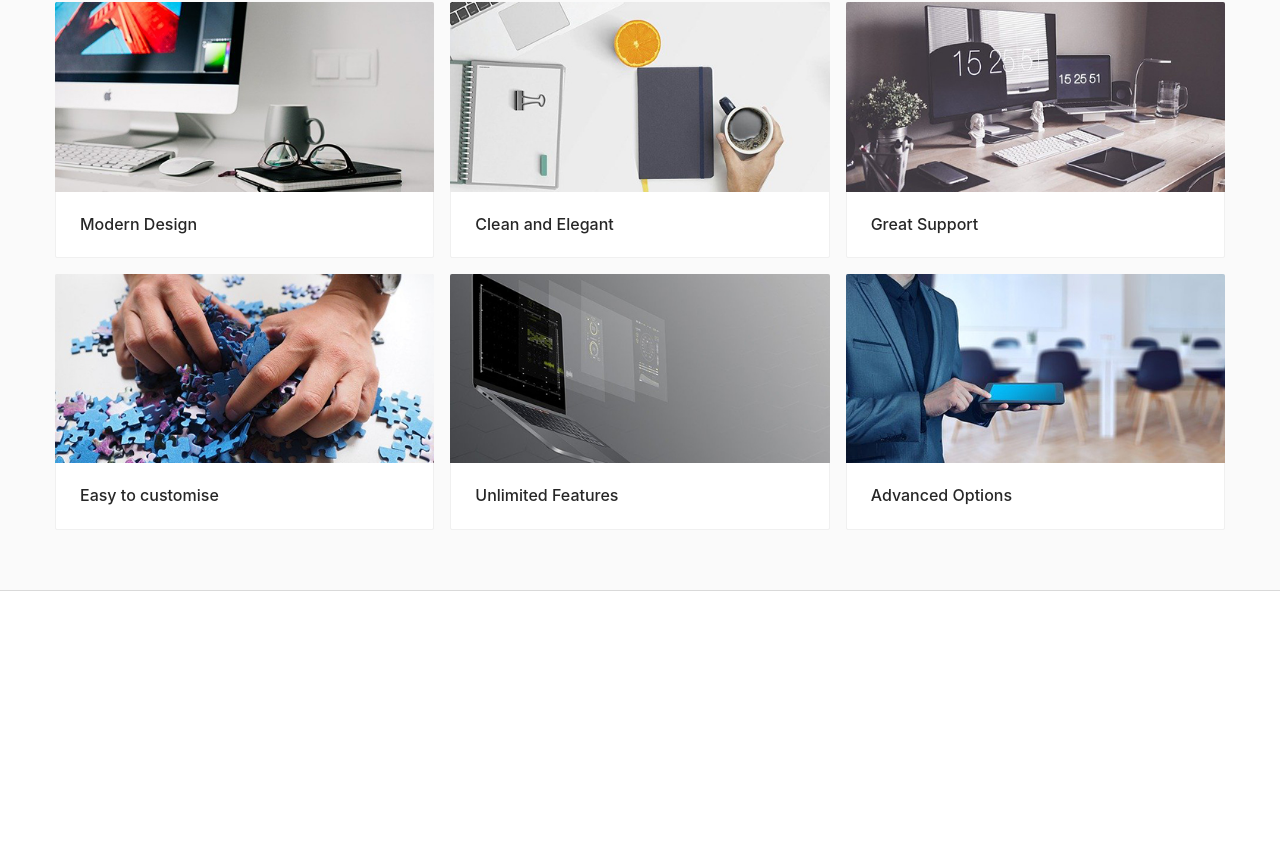
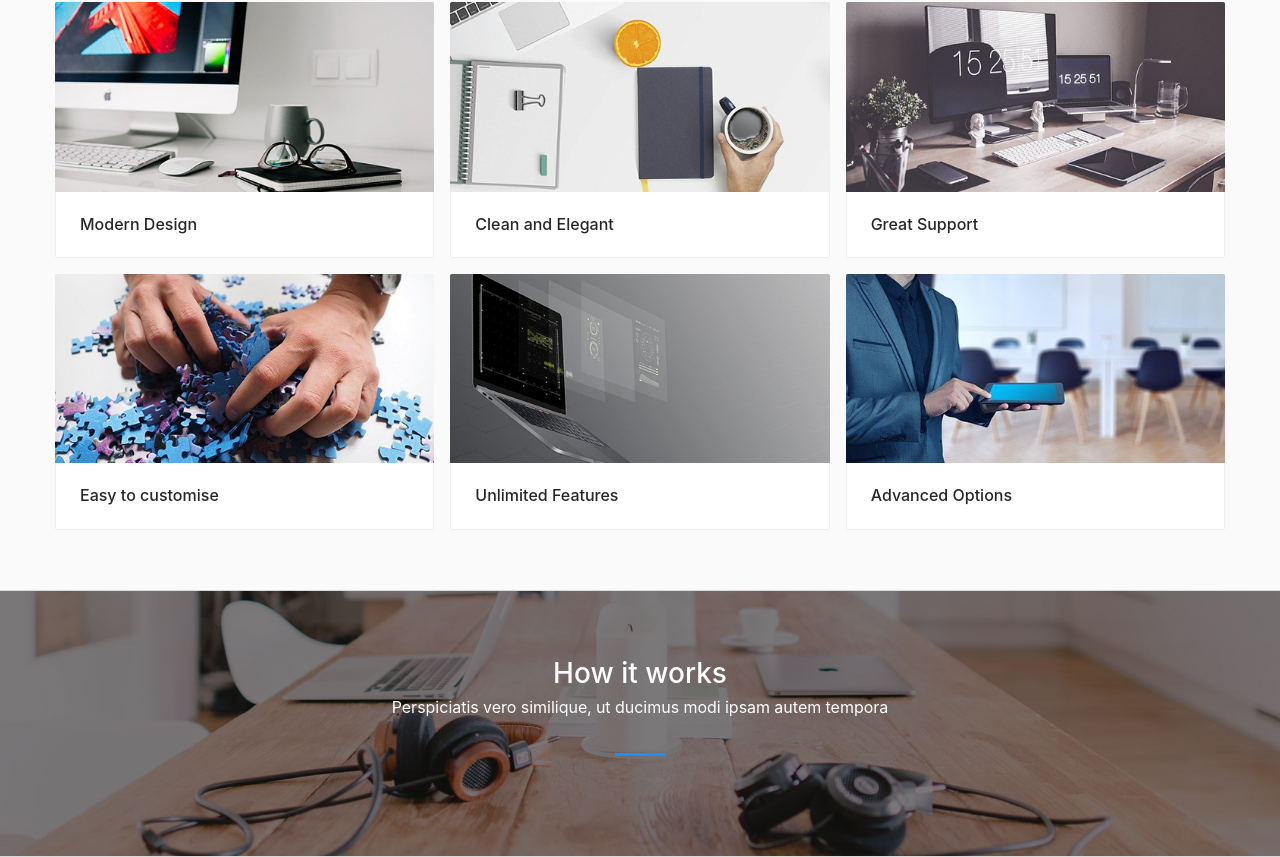
Before and after one commit to harvey0107/react-website, a React (Create React App) app: page / in a window 1280 px wide. Shown: the part 1571-2428 px from the top of the page. Before the commit the page ends 2162 px from the top, so only its background shows below. Built offline with nearby package versions, Linux system fonts and the light colour scheme.

Commit message:
added work component

```diff
--- a/src/components/common/AppHeader.js
+++ b/src/components/common/AppHeader.js
@@ -6,8 +6,8 @@ function AppHeader() {
         <div className="container-fluid">
             <div className="header">
                 <div className="logo">
-                    <i class="fas fa-cogs"></i>
-                    <a href=''>TechGeek</a>
+                    <i className="fas fa-cogs"></i>
+                    <a href='google.com'>TechGeek</a>
                 </div>
                     <Menu mode="horizontal" defaultSelectedKeys={['home']}>
                         <Menu.Item key="home">Home</Menu.Item>
--- /dev/null
+++ b/src/components/home/Work.js
@@ -0,0 +1,18 @@
+import React, { Component } from 'react'
+
+class AppWork extends Component {
+    render() {
+        return (
+            <div id="works" className="block worksBlock">
+                <div className="container-fluid">
+                    <div className="titleHolder">
+                        <h2>How it works</h2>
+                        <p>Perspiciatis vero similique, ut ducimus modi ipsam autem tempora</p>
+                    </div>
+              </div>
+            </div>
+        )
+    }
+}
+
+export default AppWork;
--- a/src/views/Home.js
+++ b/src/views/Home.js
@@ -2,6 +2,7 @@ import React from 'react'
 import AppHero from '../components/home/Hero'
 import AppAbout from '../components/home/About'
 import AppFeature from '../components/home/Feature'
+import AppWork from '../components/home/Work'
 
 function AppHome() {
     return (
@@ -9,6 +10,7 @@ function AppHome() {
             <AppHero/>
             <AppAbout/>
             <AppFeature/>
+            <AppWork/>
         </div>
     )
 }
```
